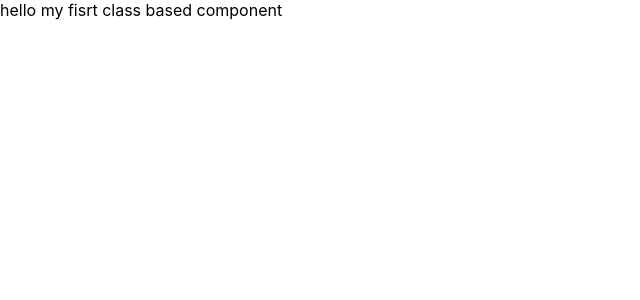
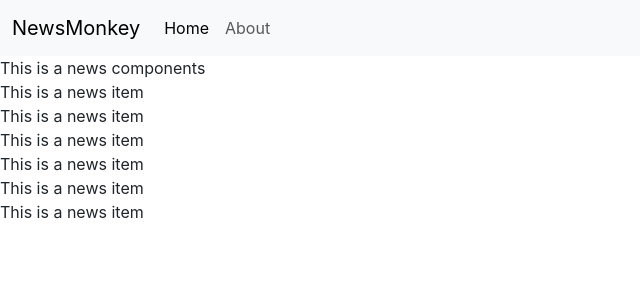
Before and after one commit to Amrit232/NewsMonkey, a React (Create React App) app in the folder newsapp/: page / in a window 1280 px wide. Shown: the top 300 px of the page, without its empty margins (0-640 px from the left). Built offline with nearby package versions, Linux system fonts and the light colour scheme.

Commit message:
some changes were made

```diff
--- a/newsapp/public/index.html
+++ b/newsapp/public/index.html
@@ -7,7 +7,7 @@
     <meta name="theme-color" content="#000000" />
     <meta
       name="description"
-      content="Web site created using create-react-app"
+      content="NewsMonkey is a daily news update place for people who like to stay updated"
     />
     <link rel="apple-touch-icon" href="%PUBLIC_URL%/logo192.png" />
     <!--
@@ -15,6 +15,7 @@
       user's mobile device or desktop. See https://developers.google.com/web/fundamentals/web-app-manifest/
     -->
     <link rel="manifest" href="%PUBLIC_URL%/manifest.json" />
+    <link href="https://cdn.jsdelivr.net/npm/bootstrap@5.3.3/dist/css/bootstrap.min.css" rel="stylesheet" integrity="sha384-QWTKZyjpPEjISv5WaRU9OFeRpok6YctnYmDr5pNlyT2bRjXh0JMhjY6hW+ALEwIH" crossorigin="anonymous">
     <!--
       Notice the use of %PUBLIC_URL% in the tags above.
       It will be replaced with the URL of the `public` folder during the build.
@@ -24,7 +25,7 @@
       work correctly both with client-side routing and a non-root public URL.
       Learn how to configure a non-root public URL by running `npm run build`.
     -->
-    <title>React App</title>
+    <title>NewMonkey - Get your daily updates to world</title>
   </head>
   <body>
     <noscript>You need to enable JavaScript to run this app.</noscript>
@@ -39,5 +40,7 @@
       To begin the development, run `npm start` or `yarn start`.
       To create a production bundle, use `npm run build` or `yarn build`.
     -->
+    <script src="https://cdn.jsdelivr.net/npm/@popperjs/core@2.11.8/dist/umd/popper.min.js" integrity="sha384-I7E8VVD/ismYTF4hNIPjVp/Zjvgyol6VFvRkX/vR+Vc4jQkC+hVqc2pM8ODewa9r" crossorigin="anonymous"></script>
+    <script src="https://cdn.jsdelivr.net/npm/bootstrap@5.3.3/dist/js/bootstrap.min.js" integrity="sha384-0pUGZvbkm6XF6gxjEnlmuGrJXVbNuzT9qBBavbLwCsOGabYfZo0T0to5eqruptLy" crossorigin="anonymous"></script>
   </body>
 </html>
--- a/newsapp/src/App.js
+++ b/newsapp/src/App.js
@@ -2,12 +2,15 @@
 import './App.css';
 
 import React, { Component } from 'react'
+import Navbar from './components/Navbar';
+import News from './components/News';
 
 export default class App extends Component {
   render() {
     return (
       <div>
-        hello my fisrt class based component
+        <Navbar></Navbar>
+        <News></News>
       </div>
     )
   }
--- /dev/null
+++ b/newsapp/src/components/Navbar.js
@@ -0,0 +1,35 @@
+import React, { Component } from 'react'
+
+export class Navbar extends Component {
+
+
+  render() {
+    return (
+      <div>
+        <nav className="navbar navbar-expand-lg bg-body-tertiary">
+  <div className="container-fluid">
+    <a className="navbar-brand" href="/">NewsMonkey</a>
+    <button className="navbar-toggler" type="button" data-bs-toggle="collapse" data-bs-target="/navbarSupportedContent" aria-controls="navbarSupportedContent" aria-expanded="false" aria-label="Toggle navigation">
+      <span className="navbar-toggler-icon"></span>
+    </button>
+    <div className="collapse navbar-collapse" id="navbarSupportedContent">
+      <ul className="navbar-nav me-auto mb-2 mb-lg-0">
+        <li className="nav-item">
+          <a className="nav-link active" aria-current="page" href="/">Home</a>
+        </li>
+        <li className="nav-item">
+          <a className="nav-link" href="/about">About</a>
+        </li>
+
+      </ul>
+
+    </div>
+  </div>
+</nav>
+
+      </div>
+    )
+  }
+}
+
+export default Navbar
--- /dev/null
+++ b/newsapp/src/components/News.js
@@ -0,0 +1,21 @@
+import React, { Component } from 'react'
+import NewsItem from './NewsItem'
+
+export class News extends Component {
+  render() {
+    return (
+      <div>
+        This is a news components
+        <NewsItem/>
+        <NewsItem/>
+        <NewsItem/>
+        <NewsItem/>
+        <NewsItem/>
+        <NewsItem/>
+
+      </div>
+    )
+  }
+}
+
+export default News
--- /dev/null
+++ b/newsapp/src/components/NewsItem.js
@@ -0,0 +1,13 @@
+import React, { Component } from 'react'
+
+export class NewsItem extends Component {
+  render() {
+    return (
+      <div>
+        This is a news item
+      </div>
+    )
+  }
+}
+
+export default NewsItem
```
